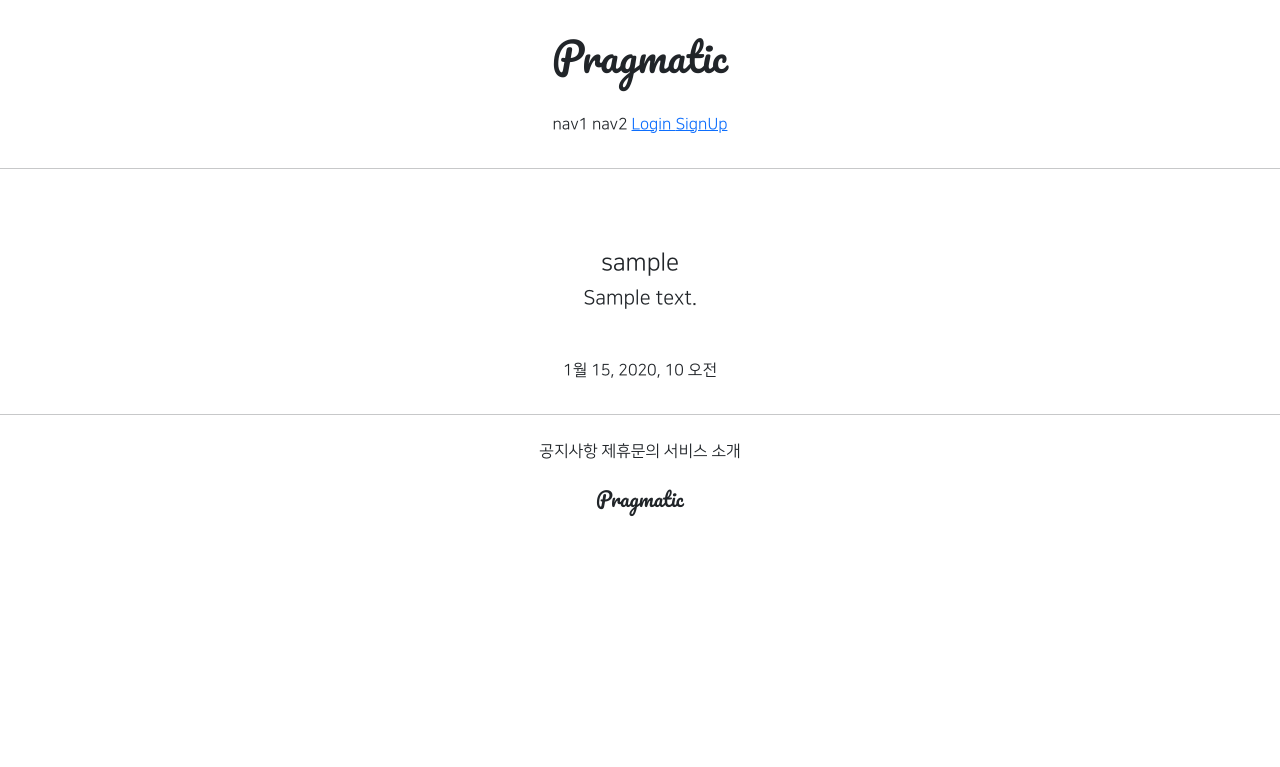
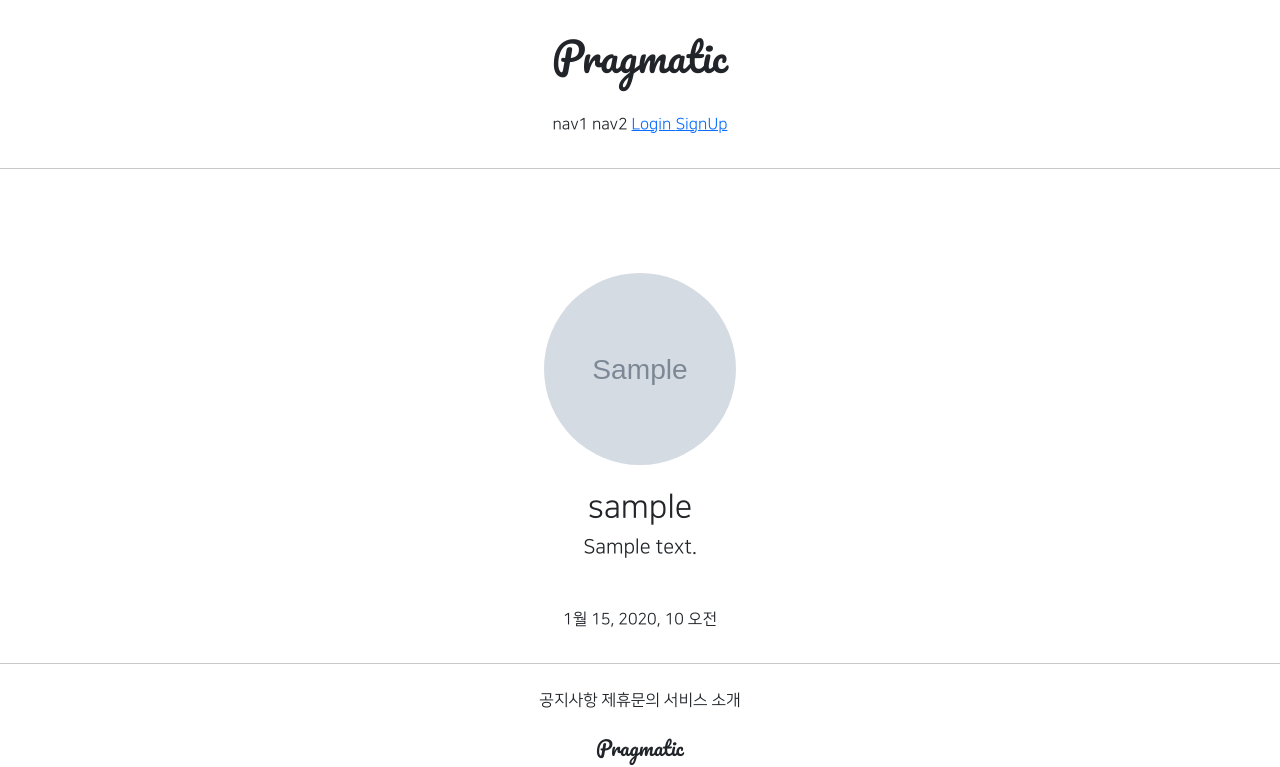
Before and after one commit to HeewonKwak/Python_Django, a Django app: page /accounts/detail/1 in a window 1280 px wide. Shown: the top 767 px of the page. Run offline with Django 3.2, Linux system fonts and the light colour scheme; tables that the repository leaves empty hold one stand-in row (values such as "Sample post"); grey boxes marked "Sample" are stand-in pictures; parts of the project's set-up code (start-up, migrations or seed data) failed here and were passed over; some libraries are stand-ins or nearby versions.

Commit message:
Python_django web :2021:07:28 commit 1

```diff
--- a/accountapp/templates/accountapp/detail.html
+++ b/accountapp/templates/accountapp/detail.html
@@ -5,7 +5,10 @@
     <div class="text-center mw-500 m-auto">
         <div class="m-5">
             {% if target_user.profile %}
-                <h4>{{ target_user.profile.nickname }}</h4>
+                <img src="{{ target_user.profile.image.url }}"
+                     class="profile_image m-4"
+                     alt="profile image">
+                <h2 class="NNNS_B">{{ target_user.profile.nickname }}</h2>
                 <h5>{{ target_user.profile.message }}</h5>
             {% else %}
                 <h4>
--- a/gys_project1/urls.py
+++ b/gys_project1/urls.py
@@ -13,6 +13,8 @@ Including another URLconf
     1. Import the include() function: from django.urls import include, path
     2. Add a URL to urlpatterns:  path('blog/', include('blog.urls'))
 """
+from django.conf import settings
+from django.conf.urls.static import static
 from django.contrib import admin
 from django.urls import path, include
 
@@ -20,4 +22,4 @@ urlpatterns = [
     path('admin/', admin.site.urls),
     path('accounts/', include('accountapp.urls')),
     path('profiles/', include('profileapp.urls')),
-]
+] + static(settings.MEDIA_URL, document_root=settings.MEDIA_ROOT)
--- a/static/base.css
+++ b/static/base.css
@@ -19,3 +19,14 @@
     max-width: 500px;
     padding: 1rem 1.5rem;
 }
+
+.profile_image {
+    height: 12rem;
+    width: 12rem;
+    border-radius: 28rem;
+    object-fit: cover;
+}
+
+.NNS_B {
+    font-family: "NanumSquareB", cursive;
+}
```
